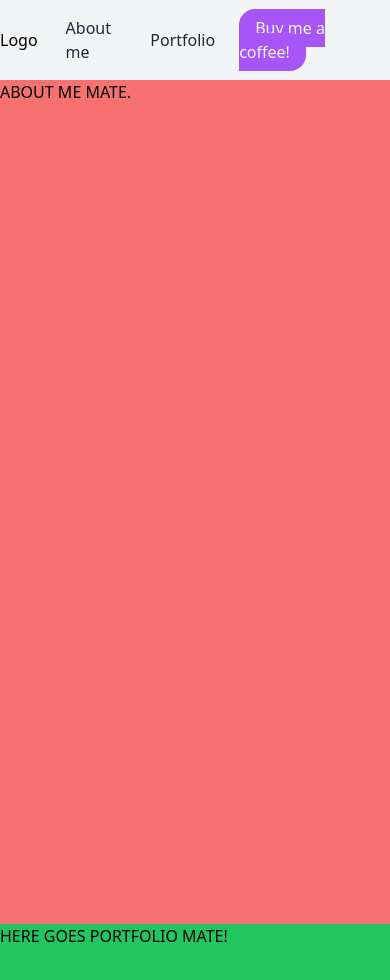
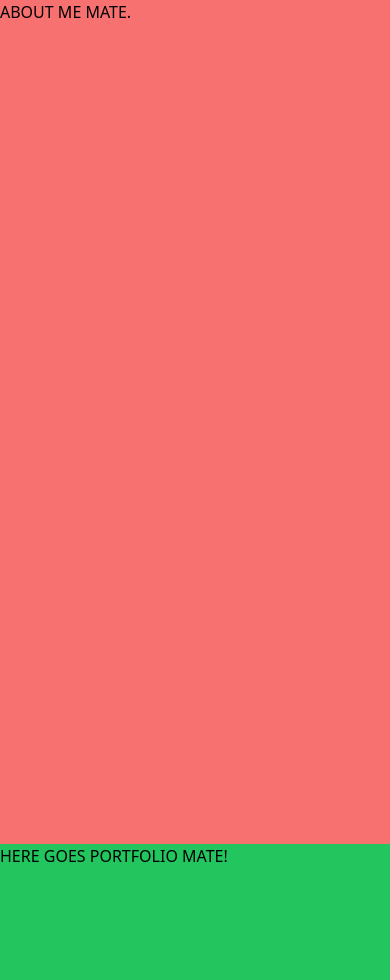
Before and after one commit to sacova89/harrygato, a React (Vite) app: page / in a window 390 px wide. Shown: the top 980 px of the page. Built offline with nearby package versions, Linux system fonts and the light colour scheme.

Commit message:
fix: added hidden utility class to allow for rendering of mobile navbar component.

```diff
--- a/src/components/navbar.jsx
+++ b/src/components/navbar.jsx
@@ -5,7 +5,7 @@ export const Navbar = () => {
         {name: "Portfolio", link: "#portfolio"},
     ]
     return(
-        <div className={"bg-gray-100 sticky top-0"}>
+        <div className={"hidden lg:block bg-gray-100 sticky top-0"}>
             <div className={"max-w-6xl mx-auto"}>
                 <div className={"flex justify-between"}>
                     <div className={"flex space-x-4"}>
```
